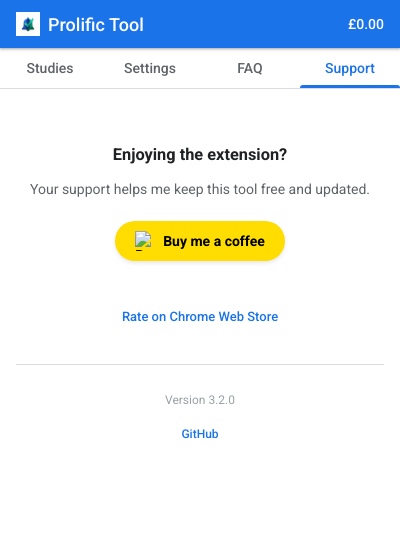
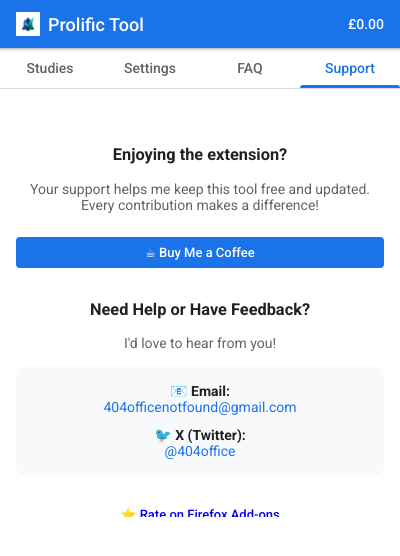
Before and after one commit to officenotfound/Prolific-Tool, a browser extension: page firefox/popup/popup.html in a window 400 px wide. Drawn offline with Linux system fonts and the light colour scheme.

Commit message:
chore: Update contact info and version to beta
- Add email (404officenotfound@gmail.com) to Support tab
- Add X/Twitter (@404office) to Support tab
- Change version from 3.1.1 to 0.1.0-beta (pre-release)
- Improved Support tab layout with contact section

```diff
--- a/firefox/popup/popup.html
+++ b/firefox/popup/popup.html
@@ -162,18 +162,36 @@
             <div class="support-section">
                 <h3>Enjoying the extension?</h3>
                 <p style="color: #5f6368; margin-bottom: 24px;">Your support helps me keep this tool free and updated.
-                </p>
+                    Every contribution makes a difference!</p>
 
-                <a href="https://buymeacoffee.com/404officenotfound" target="_blank" class="coffee-btn">
-                    <img src="https://cdn.buymeacoffee.com/buttons/bmc-new-btn-logo.svg" alt="Buy me a coffee">
-                    Buy me a coffee
+                <a href="https://buymeacoffee.com/404officenotfound" target="_blank" class="btn btn-primary"
+                    style="display: block; text-align: center; margin-bottom: 32px;">
+                    ☕ Buy Me a Coffee
                 </a>
 
-                <div style="margin-top: 24px;">
-                    <a href="https://chromewebstore.google.com/detail/prolific-studies-notifier/..." target="_blank"
-                        class="btn btn-text">Rate on Chrome Web Store</a>
+                <h3>Need Help or Have Feedback?</h3>
+                <p style="color: #5f6368; margin-bottom: 16px;">I'd love to hear from you!</p>
 
+                <div style="background: #f8f9fa; padding: 16px; border-radius: 8px; margin-bottom: 24px;">
+                    <div style="margin-bottom: 12px;">
+                        <strong>📧 Email:</strong><br>
+                        <a href="mailto:404officenotfound@gmail.com" style="color: #1a73e8; text-decoration: none;">
+                            404officenotfound@gmail.com
+                        </a>
+                    </div>
+                    <div>
+                        <strong>🐦 X (Twitter):</strong><br>
+                        <a href="https://x.com/404office" target="_blank"
+                            style="color: #1a73e8; text-decoration: none;">
+                            @404office
+                        </a>
+                    </div>
                 </div>
+
+                <a href="https://addons.mozilla.org" target="_blank" class="btn btn-secondary"
+                    style="display: block; text-align: center;">
+                    ⭐ Rate on Firefox Add-ons
+                </a>
 
                 <div style="margin-top: 32px; border-top: 1px solid #dadce0; padding-top: 16px;">
                     <p style="font-size: 12px; color: #9aa0a6;">Version 3.2.0</p>
```
Also changed, not shown: chrome/popup/popup.html (+26 -7 lines), chrome/manifest.json, firefox/manifest.json.
